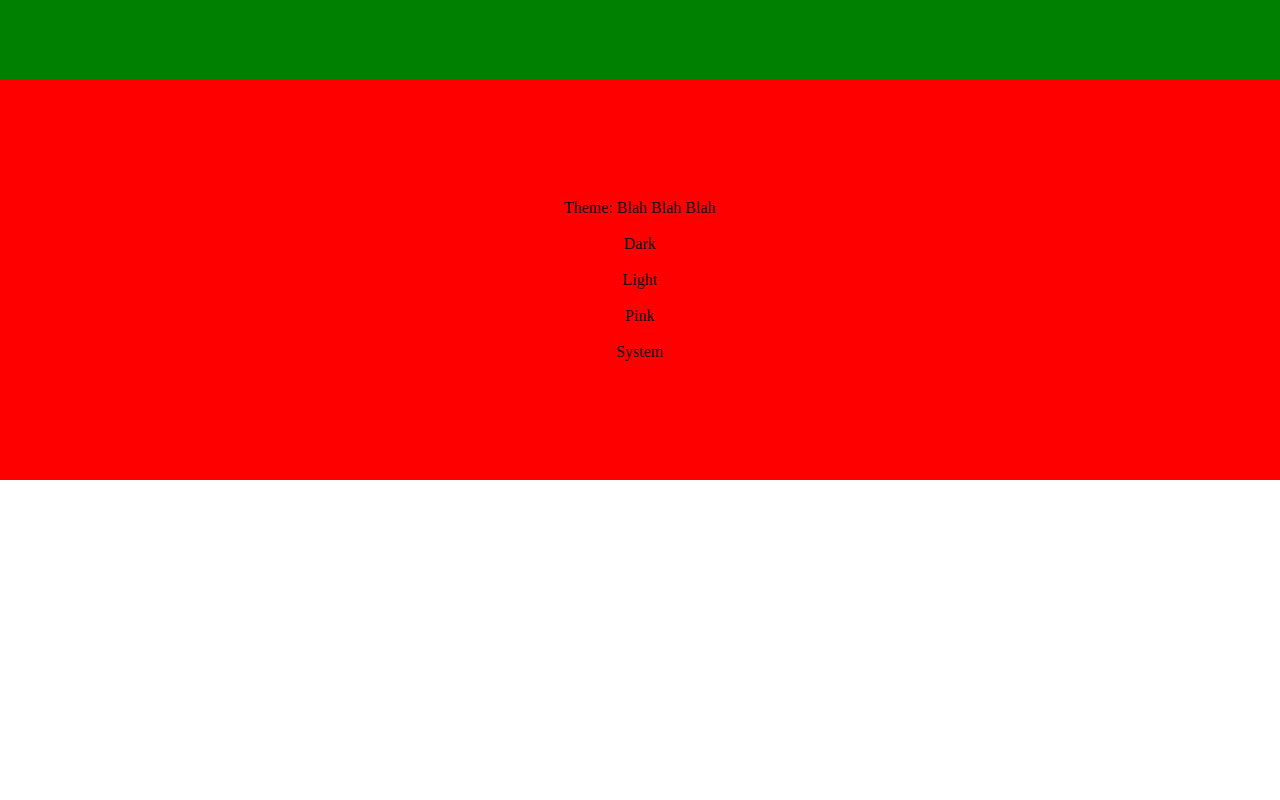
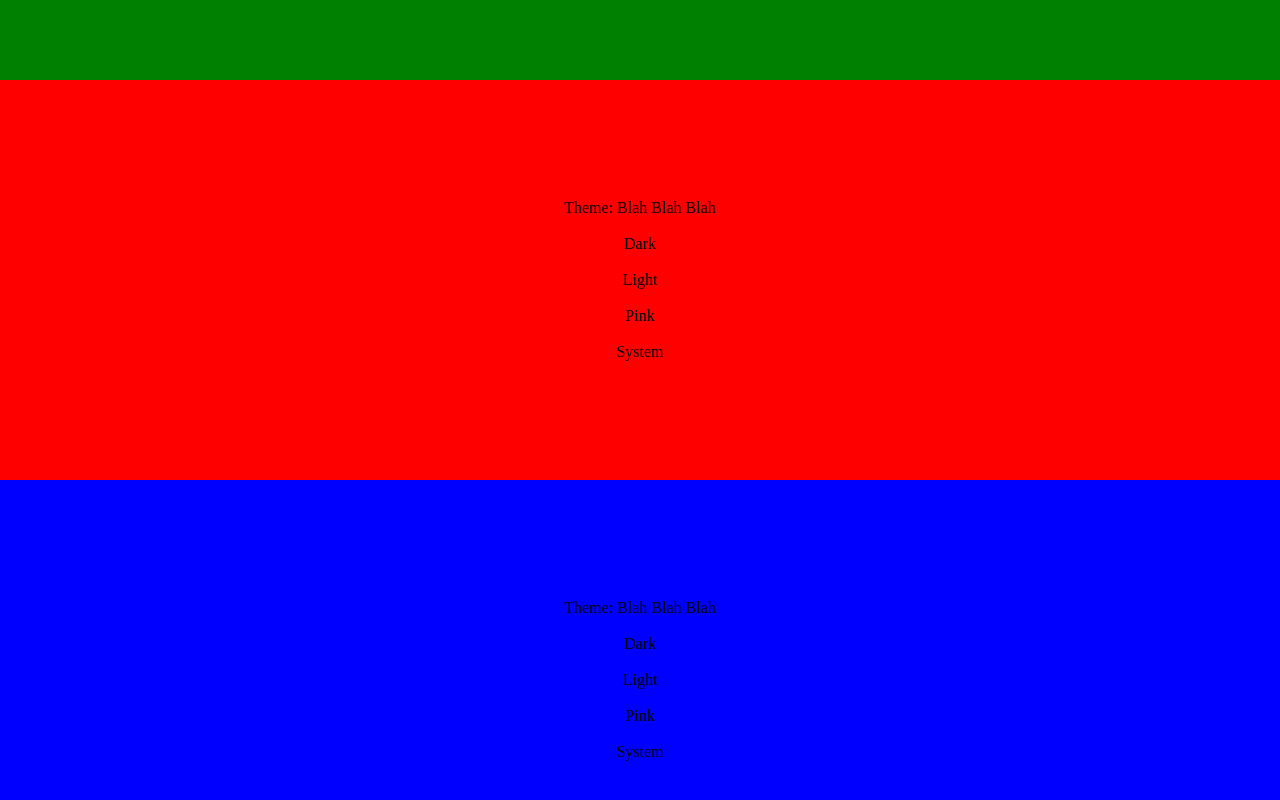
Before and after one commit to ChurroC/Custom-Styled-Component-With-SSR, a React (Vite) app: page / in a window 1280 px wide. Shown: the part 320-1120 px from the top of the page. Before the commit the page ends 800 px from the top, so only its background shows below. Built offline with nearby package versions, Linux system fonts and the light colour scheme.

Commit message:
went crazy and just built the main tagged function

```diff
--- a/src/App.tsx
+++ b/src/App.tsx
@@ -1,5 +1,19 @@
-import { CustomWrapper } from "./Components/TestCustom";
+import { CustomWrapper, styledDiv } from "./Components/TestCustom";
 import { StyledWrapper } from "./Components/TestStyled";
+
+const CustomDiv = styledDiv<{
+    backgroundColor?: string;
+}>`
+:scope {
+    display: flex;
+    height: 50vh;
+    flex-direction: column;
+    align-items: center;
+    justify-content: center;
+    gap: 0.75rem;
+    background-color: ${props => props.backgroundColor || "white"};
+}
+`;
 
 function App() {
     return (
@@ -18,6 +32,13 @@ function App() {
                 <button>Pink</button>
                 <button>System</button>
             </CustomWrapper>
+            <CustomDiv backgroundColor="blue">
+                <div>Theme: Blah Blah Blah</div>
+                <button>Dark</button>
+                <button>Light</button>
+                <button>Pink</button>
+                <button>System</button>
+            </CustomDiv>
         </>
     );
 }
--- a/src/Components/TestCustom.tsx
+++ b/src/Components/TestCustom.tsx
@@ -1,3 +1,53 @@
+// Goal
+// const StyledWrapper = styled.div<{ backgroundColor?: string }>`
+//     display: flex;
+//     height: 50vh;
+//     flex-direction: column;
+//     align-items: center;
+//     justify-content: center;
+//     gap: 0.75rem;
+//     background-color: ${props => props.backgroundColor || "white"};
+// `;
+
+// Tagged thingamajig with string literals
+export function styledDiv<PropTypes>(
+    strings: TemplateStringsArray,
+    ...values: {
+        (
+            props: PropTypes & {
+                children: React.ReactNode;
+            }
+        ): string;
+    }[]
+) {
+    return function (
+        props: PropTypes & {
+            children: React.ReactNode;
+        }
+    ) {
+        let result = "";
+        for (let i = 0; i < strings.length; i++) {
+            result += strings[i];
+            if (i < values.length) {
+                result += values[i](props);
+            }
+        }
+
+        return (
+            <div>
+                <style>
+                    {`
+                        @scope {
+                            ${result}
+                        }
+                    `}
+                </style>
+                {props.children}
+            </div>
+        );
+    };
+}
+
 export function CustomWrapper({
     children,
     ...props
```
